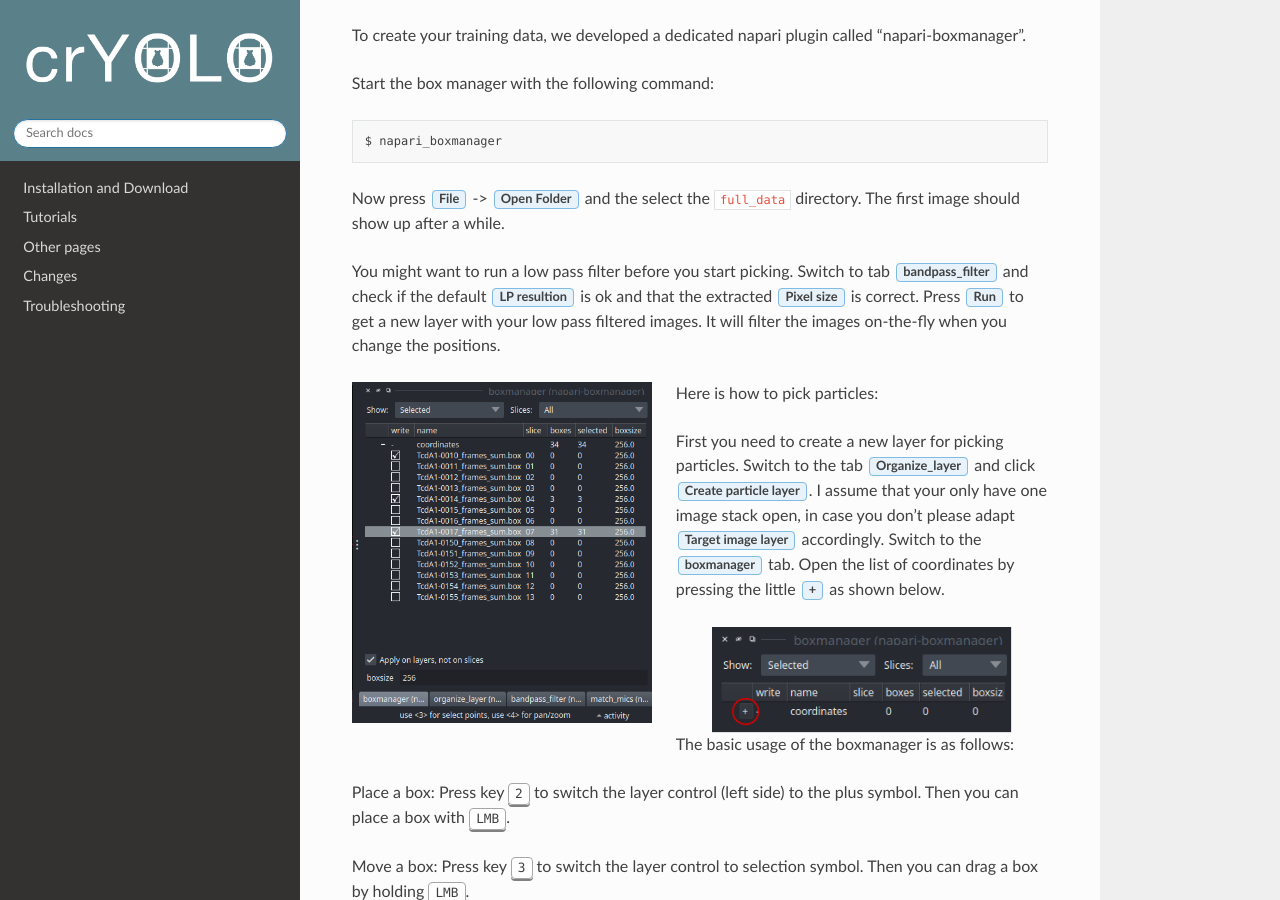
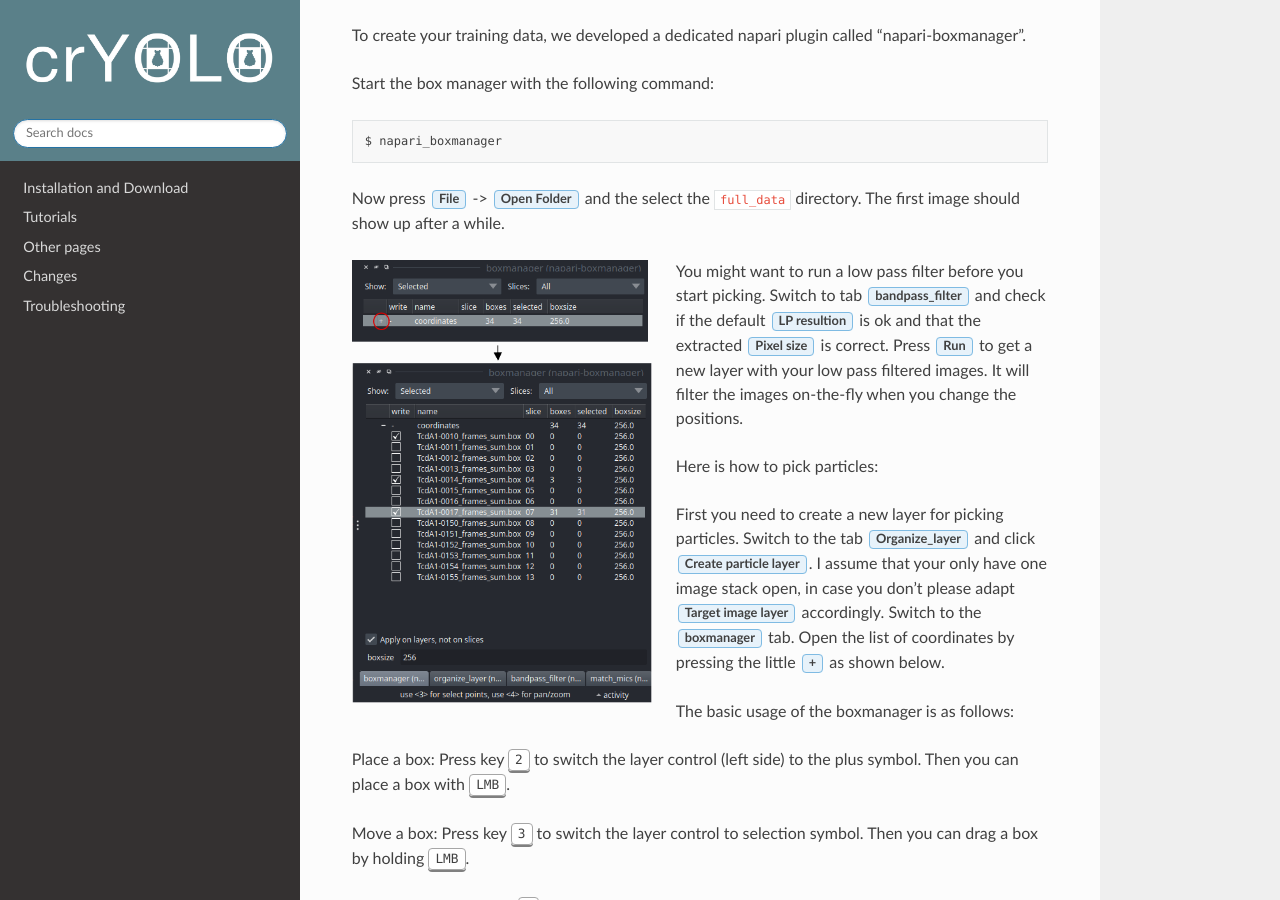
Before and after one commit to MPI-Dortmund/cryolo, a Sphinx documentation site: the page built from source/tutorials/data_preparation.rst, in a window 1280 px wide and 900 px high, scrolled down 537 px. Built offline with Sphinx 7.4.7 and the Read the Docs theme 2.0.0, drawn with Linux system fonts in a browser that asks for light colours.

Commit message:
update data preparation

```diff
--- a/source/tutorials/data_preparation.rst
+++ b/source/tutorials/data_preparation.rst
@@ -3,11 +3,11 @@
 Now press :guilabel:`File` -> :guilabel:`Open Folder` and the select the :file:`full_data` directory. The first image should
 show up after a while.
 
-.. include:: text_modules/data_prep_filter.rst
-
 .. image:: ../img/napari/boxmanager.png
     :width: 300
     :align: left
+
+.. include:: text_modules/data_prep_filter.rst
 
 .. include:: text_modules/data_prep_pick_particles.rst
 
--- a/source/tutorials/text_modules/data_prep_pick_particles.rst
+++ b/source/tutorials/text_modules/data_prep_pick_particles.rst
@@ -1,10 +1,6 @@
 Here is how to pick particles:
 
 First you need to create a new layer for picking particles. Switch to the tab :guilabel:`Organize_layer` and click :guilabel:`Create particle layer`. I assume that your only have one image stack open, in case you don't please adapt :guilabel:`Target image layer` accordingly. Switch to the :guilabel:`boxmanager` tab. Open the list of coordinates by pressing the little :guilabel:`+` as shown below.
-
-.. figure:: ../img/napari/boxmanager_table_plus.png
-    :width: 300
-    :align: center
 
 The basic usage of the boxmanager is as follows:
 
```
Also changed, not shown: source/img/napari/boxmanager.png, source/img/napari/boxmanager_table_plus.png (deleted).
